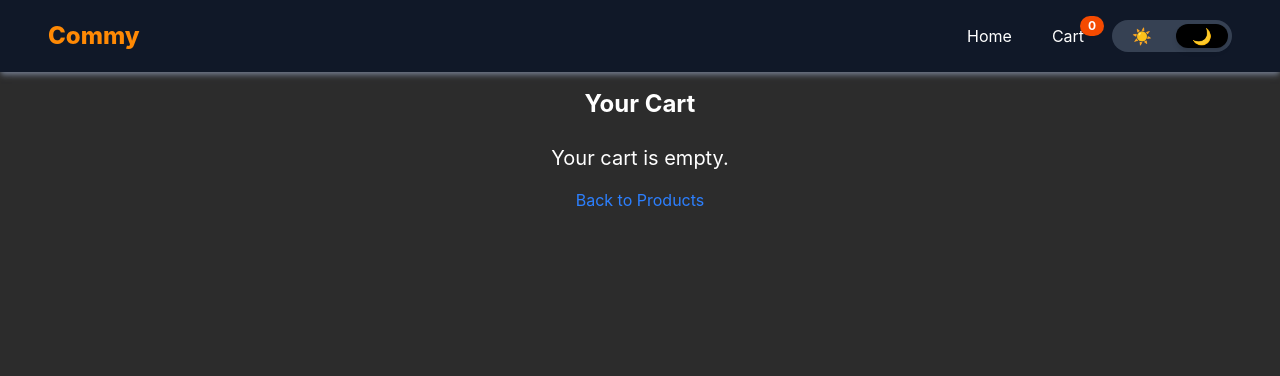
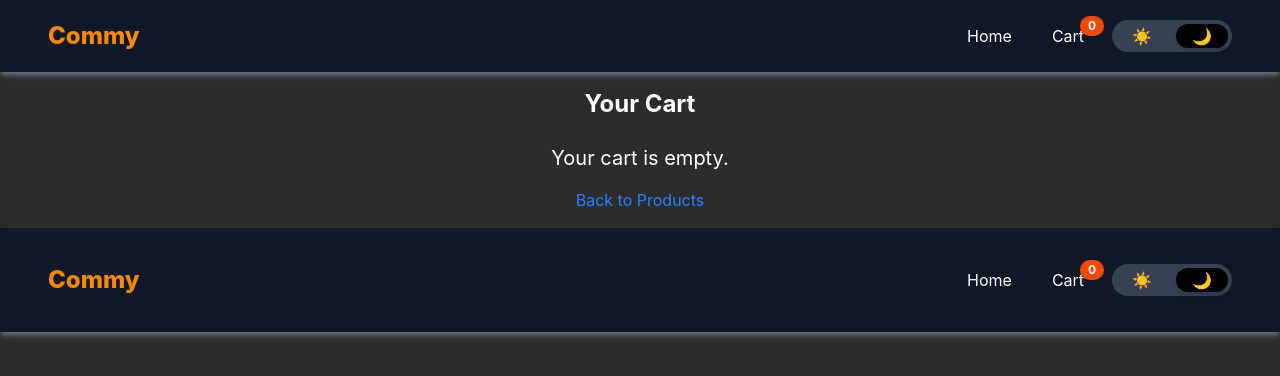
Before and after one commit to Akhil401/Ecom, a React (Vite) app: page /cart in a window 1280 px wide. Shown: the top 376 px of the page. Built offline with nearby package versions, Linux system fonts and the light colour scheme.

Commit message:
added links bar

```diff
--- a/src/App.jsx
+++ b/src/App.jsx
@@ -5,6 +5,7 @@ import HomePage from './pages/HomePage';
 import Navbar from './components/Navbar';
 import CartPage from './pages/CartPage';
 import './App.css';
+import LinksBar from './components/LinksBar';
 
 function App() {
    return (
@@ -18,6 +19,7 @@ function App() {
                   <Route path="/cart" element={<CartPage />} />
                </Routes>
             </div>
+            <LinksBar />
          </Router>
       </Provider>
    );
--- /dev/null
+++ b/src/components/LinksBar.jsx
@@ -0,0 +1,46 @@
+import { Link } from 'react-router-dom';
+import DarkModeToggle from './DarkModeToggle';
+import { useSelector } from 'react-redux';
+
+const LinksBar = () => {
+   const cartItems = useSelector((state) => state.cart.items);
+
+   return (
+      <nav className="flex sticky top-0 px-12 h-26 justify-between items-center p-4 text-white dark:bg-gray-900 shadow-md dark:shadow-md flex-wrap shadow-gray-300 dark:shadow-gray-500">
+         <h2>
+            <Link to="/" className="hover:text-[#ff4500] text-orange-400 text-2xl font-extrabold">
+               Commy
+            </Link>
+         </h2>
+         <ul className="flex space-x-4 items-center">
+            <li>
+               <Link
+                  to="/"
+                  className="text-black dark:text-white border-1 border-none px-3 py-1 hover:shadow-orange-400 hover:shadow hover:shadow-dashed hover:text-orange-400"
+               >
+                  Home
+               </Link>
+            </li>
+            <li className="relative">
+               <Link
+                  to="/cart"
+                  className="text-black dark:text-white border-1 border-none px-3 py-1 hover:shadow-orange-400 hover:shadow hover:shadow-dashed hover:text-orange-400"
+               >
+                  Cart
+               </Link>
+               <span
+                  className="absolute -top-2 -right-2 bg-orange-600 text-white text-xs font-bold
+                 rounded-full px-2 py-0.5"
+               >
+                  {cartItems.length}
+               </span>
+            </li>
+            <li>
+               <DarkModeToggle />
+            </li>
+         </ul>
+      </nav>
+   );
+};
+
+export default LinksBar;
```
